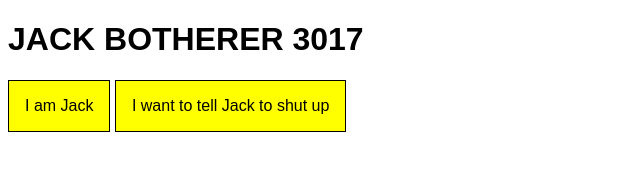
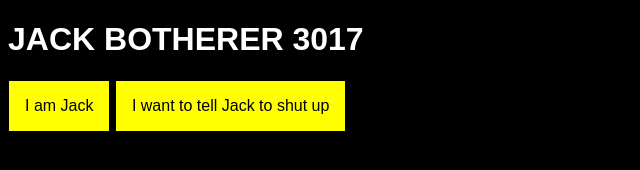
Before and after one commit to bethanylong/shutupjack.buzz, a plain HTML site: page js-frontend/index.html in a window 1280 px wide. Shown: the whole page, without its empty margins (0-640 px from the left). Drawn offline with Linux system fonts and the dark colour scheme.

Commit message:
Dark mode!

```diff
--- a/js-frontend/shutupjack.buzz.css
+++ b/js-frontend/shutupjack.buzz.css
@@ -1,11 +1,21 @@
 html {
     font-family: sans-serif;
+    background: white;
+    color: black;
+}
+
+@media (prefers-color-scheme: dark) {
+    html {
+        background: black;
+        color: white;
+    }
 }
 
 .button {
     display: inline-block;
     padding: 1em;
     background: yellow;
+    color: black;
     cursor: pointer;
     border: 0.1em solid black;
 }
```
